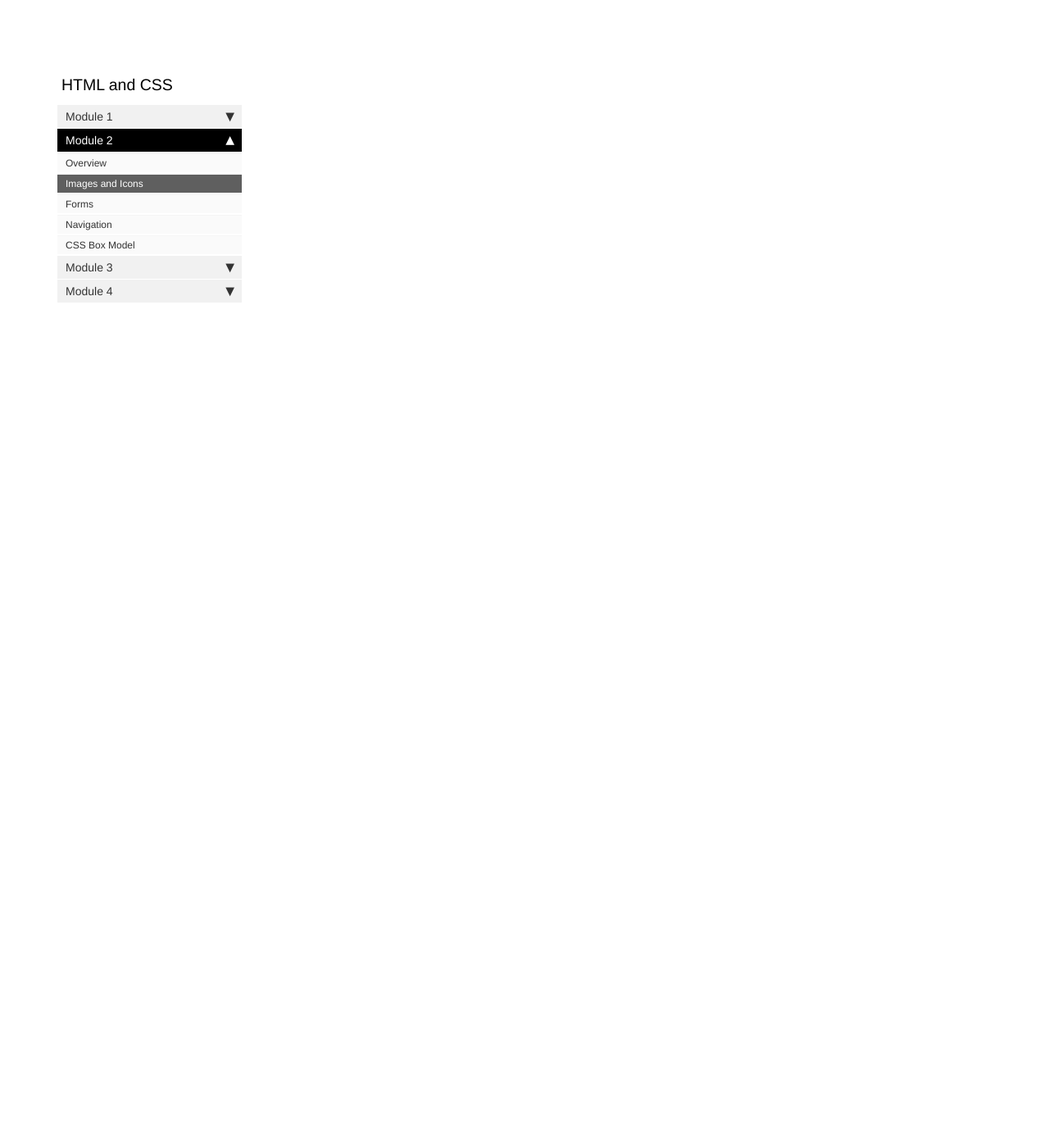
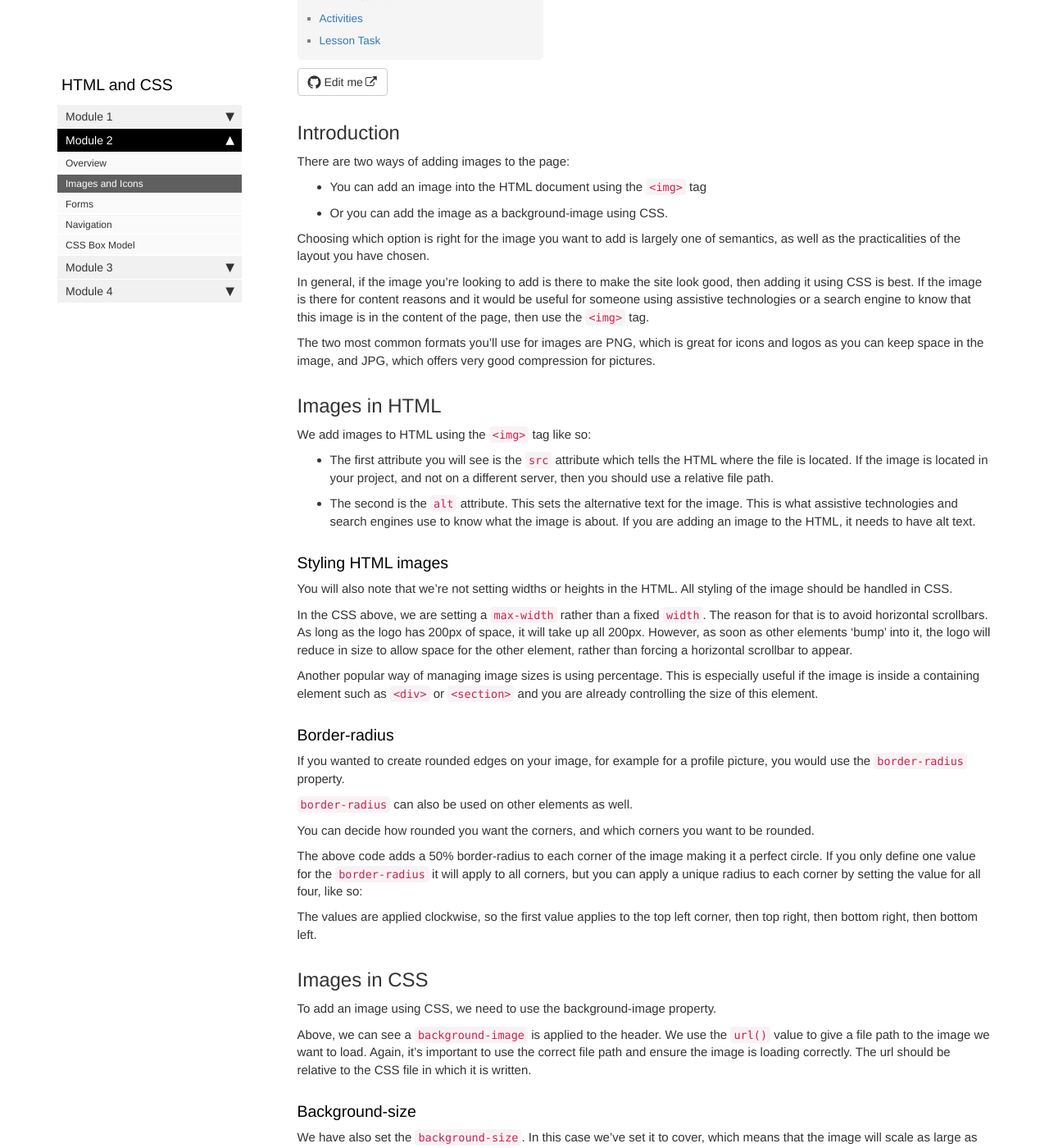
Before and after one commit to AmberBentley/content-feu, a Jekyll site: the page built from pages/html-css/images-icons.md, in a window 1280 px wide and 1400 px high, scrolled down 270 px. Shown: the whole window at 82% size. Built offline with Jekyll 4.4.1, drawn with Linux system fonts in a browser that asks for light colours; comment, search, counter and statistics services are not loaded; before the commit the page ends 900 px from its top, so only the background shows below that; some of the changed text lies outside the part shown.

Commit message:
HTML+CSS Module 2 Lesson 1 added

```diff
--- a/pages/html-css/images-icons.md
+++ b/pages/html-css/images-icons.md
@@ -6,3 +6,93 @@ sidebar: html-css
 permalink: html-css/images-icons.html
 folder: html-css
 ---
+## Introduction
+
+There are two ways of adding images to the page:
+
+- You can add an image into the HTML document using the `<img>` tag
+- Or you can add the image as a background-image using CSS.
+
+Choosing which option is right for the image you want to add is largely one of semantics, as well as the practicalities of the layout you have chosen.
+
+In general, if the image you're looking to add is there to make the site look good, then adding it using CSS is best. If the image is there for content reasons and it would be useful for someone using assistive technologies or a search engine to know that this image is in the content of the page, then use the `<img>` tag.
+
+The two most common formats you'll use for images are PNG, which is great for icons and logos as you can keep space in the image, and JPG, which offers very good compression for pictures.
+
+## Images in HTML
+
+We add images to HTML using the `<img>` tag like so:
+
+- The first attribute you will see is the `src` attribute which tells the HTML where the file is located. If the image is located in your project, and not on a different server, then you should use a relative file path.
+- The second is the `alt` attribute. This sets the alternative text for the image. This is what assistive technologies and search engines use to know what the image is about. If you are adding an image to the HTML, it needs to have alt text.
+
+### Styling HTML images
+
+You will also note that we're not setting widths or heights in the HTML. All styling of the image should be handled in CSS.
+
+In the CSS above, we are setting a `max-width` rather than a fixed `width`. The reason for that is to avoid horizontal scrollbars. As long as the logo has 200px of space, it will take up all 200px. However, as soon as other elements 'bump' into it, the logo will reduce in size to allow space for the other element, rather than forcing a horizontal scrollbar to appear.
+
+Another popular way of managing image sizes is using percentage. This is especially useful if the image is inside a containing element such as `<div>` or `<section>` and you are already controlling the size of this element.
+
+### Border-radius
+
+If you wanted to create rounded edges on your image, for example for a profile picture, you would use the `border-radius` property.
+
+`border-radius` can also be used on other elements as well.
+
+You can decide how rounded you want the corners, and which corners you want to be rounded.
+
+The above code adds a 50% border-radius to each corner of the image making it a perfect circle. If you only define one value for the `border-radius` it will apply to all corners, but you can apply a unique radius to each corner by setting the value for all four, like so:
+
+The values are applied clockwise, so the first value applies to the top left corner, then top right, then bottom right, then bottom left.
+
+## Images in CSS
+
+To add an image using CSS, we need to use the background-image property.
+
+Above, we can see a `background-image` is applied to the header. We use the `url()` value to give a file path to the image we want to load. Again, it's important to use the correct file path and ensure the image is loading correctly. The url should be relative to the CSS file in which it is written.
+
+### Background-size
+
+We have also set the `background-size`. In this case we've set it to cover, which means that the image will scale as large as possible without stretching the image, and it will crop the image if there is no space either horizontally or vertically.
+
+Other values for `background-size` include `contain` which, like `cover`, scales with the element to which it is applied, but it won't crop. You can also set a pixel length or a percentage.
+
+### Background-repeat
+
+By default, the browser will repeat your background-image if there is available space to do so. A repeated background might be fine for a texture or pattern, but generally it's not ideal and so setting `background-repeat: no-repeat` ensures the background appears only once. Other values for `background-repeat` include: `repeat`, `repeat-x`, `repeat-y,` `space`, and `round`.
+
+### Background-color
+
+While on the topic of backgrounds, it's worth mentioning the `background-color` property which allows you to set the color of an element. The text inside the element is set by the `color` property.
+
+### Background
+
+There is a shorthand for managing backgrounds. Instead of writing each property on its own line, we can write it in one line like so:
+
+## Font Awesome
+
+One of the most popular sets of icons for online is the Font Awesome library. Here you are able to add icons directly into your HTML using short code snippets provided to you by Font Awesome.
+
+**Steps:**
+
+- Go to the Font Awesome website.
+- Register for an account. Creating an account will allow you to get access to their CDN (Content Delivery Network) where you will be able to load icons from their network.
+- When you've signed up, you'll be given a script tag which you can add to the head of your HTML document.
+- Once you've added the script tag to each HTML page on which you want icons, you can start adding the icons to the HTML.
+
+There is a huge library of icons from which to choose. Once you've chosen your icons, you can add them like so:
+
+## Activities
+
+**WATCH**
+
+[This tutorial video on using and adding images to the page.](https://scrimba.com/scrim/c7PaPeAZ?pl=paaBbTa) (6m 10s)
+
+## Lesson Task
+
+### Brief
+
+There are practice questions in the master branch of [this repo](https://scrimba.com/scrim/c7PaPeAZ?pl=paaBbTa).
+
+Attempt the answers before checking them against the answers in the [answers branch](https://github.com/Noroff-Education/lesson-task-htmlcss-module2-lesson1/tree/answers) of the repo.
```
